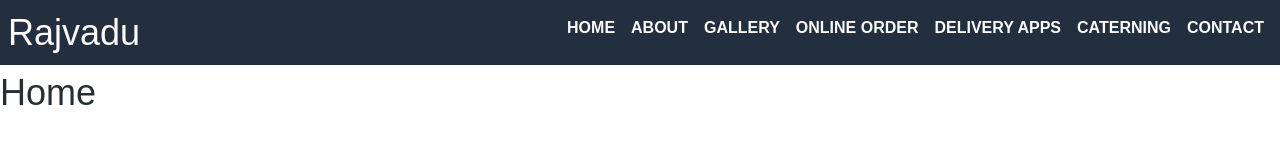
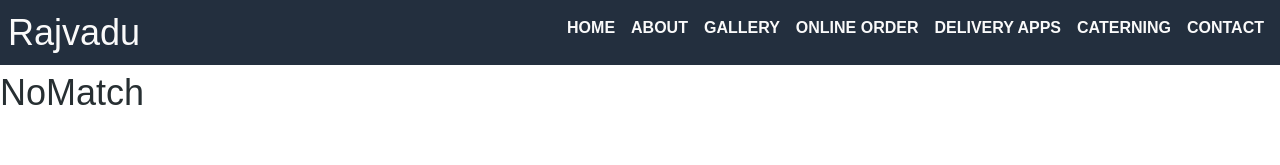
Before and after one commit to avanijadeja/Rajvadu, a React (Create React App) app in the folder client/: page / in a window 1280 px wide. Shown: the top 165 px of the page. Built offline with nearby package versions, Linux system fonts and the light colour scheme.

Commit message:
Added nav bar links

```diff
--- a/client/src/App.js
+++ b/client/src/App.js
@@ -47,7 +47,7 @@
         {/* <Provider store={store}> */}
         <Nav />
         <Routes>
-          <Route path="/" element={<Home />} />
+          <Route path="/Home" element={<Home />} />
           <Route path="/About" element={<About />} />
           <Route path="/Gallery" element={<Gallery />} />
           <Route path="/Gallery" element={<Gallery />} />
```
